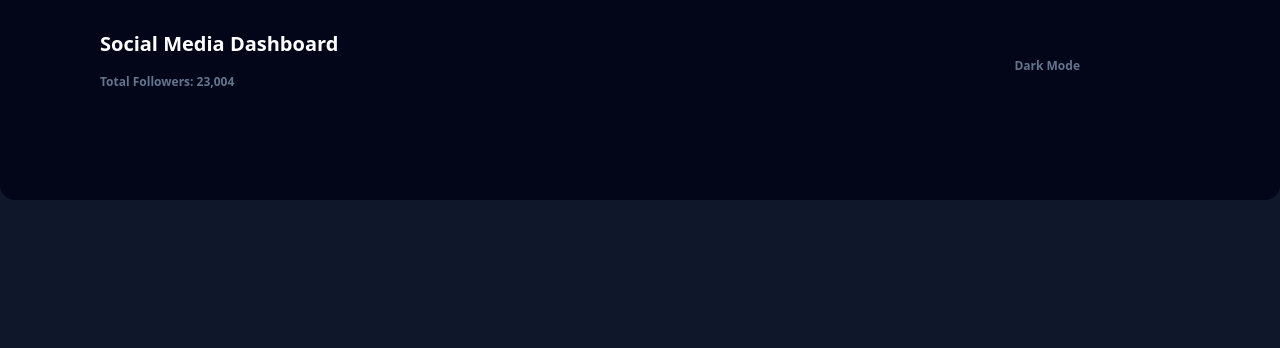
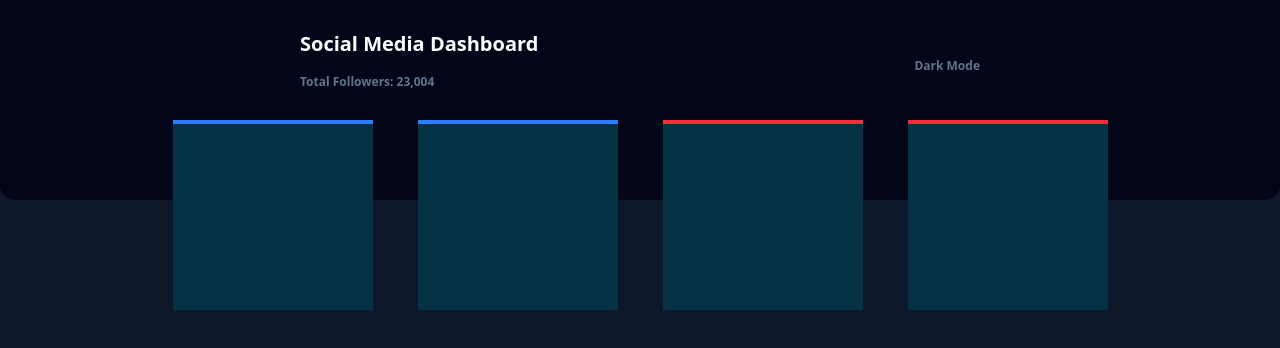
Before and after one commit to desny04/tailwind-work-project, a plain HTML site: page index.html in a window 1280 px wide. Drawn offline with nearby package versions, Linux system fonts and the light colour scheme.

Commit message:
tailwind work

```diff
--- a/index.html
+++ b/index.html
@@ -11,11 +11,23 @@
 
         <div class="nav w-full h-[200px] bg-slate-950 rounded-b-[15px]">
 
-            <div class="text text-white text-xl font-semibold pl-[100px] pt-[30px] "><h1>Social Media Dashboard</h1></div>
+            <div class="text text-white text-xl font-semibold pl-[300px] pt-[30px] "><h1>Social Media Dashboard</h1></div>
 
-            <div class="pr-[200px]  text-slate-500 text-xs font-bold text-end"><p>Dark Mode</p></div>
+            <div class="pr-[300px]  text-slate-500 text-xs font-bold text-end"><p>Dark Mode</p></div>
 
-            <div class="pl-[100px] pt-[0px] text-slate-500 text-xs font-bold"><p>Total Followers: 23,004</p></div>
+            <div class="pl-[300px] pt-[0px] text-slate-500 text-xs font-bold"><p>Total Followers: 23,004</p></div>
+
+            <div class="flex-main-cards flex justify-center gap-[45px] pt-[30px]">
+
+                <div class="flex-cards bg-cyan-950 h-[190px] w-[200px] border-t-[4px] border-t-solid border-blue-500 "></div>
+
+                <div class="flex-cards bg-cyan-950 h-[190px] w-[200px] border-t-[4px] border-t-solid border-blue-500"></div>
+
+                <div class="flex-cards bg-cyan-950 h-[190px] w-[200px] border-t-[4px] border-t-solid border-red-500"></div>
+
+                <div class="flex-cards bg-cyan-950 h-[190px] w-[200px] border-t-[4px] border-t-solid border-red-500"></div>
+
+            </div>
 
         </div>
     </div>
```
